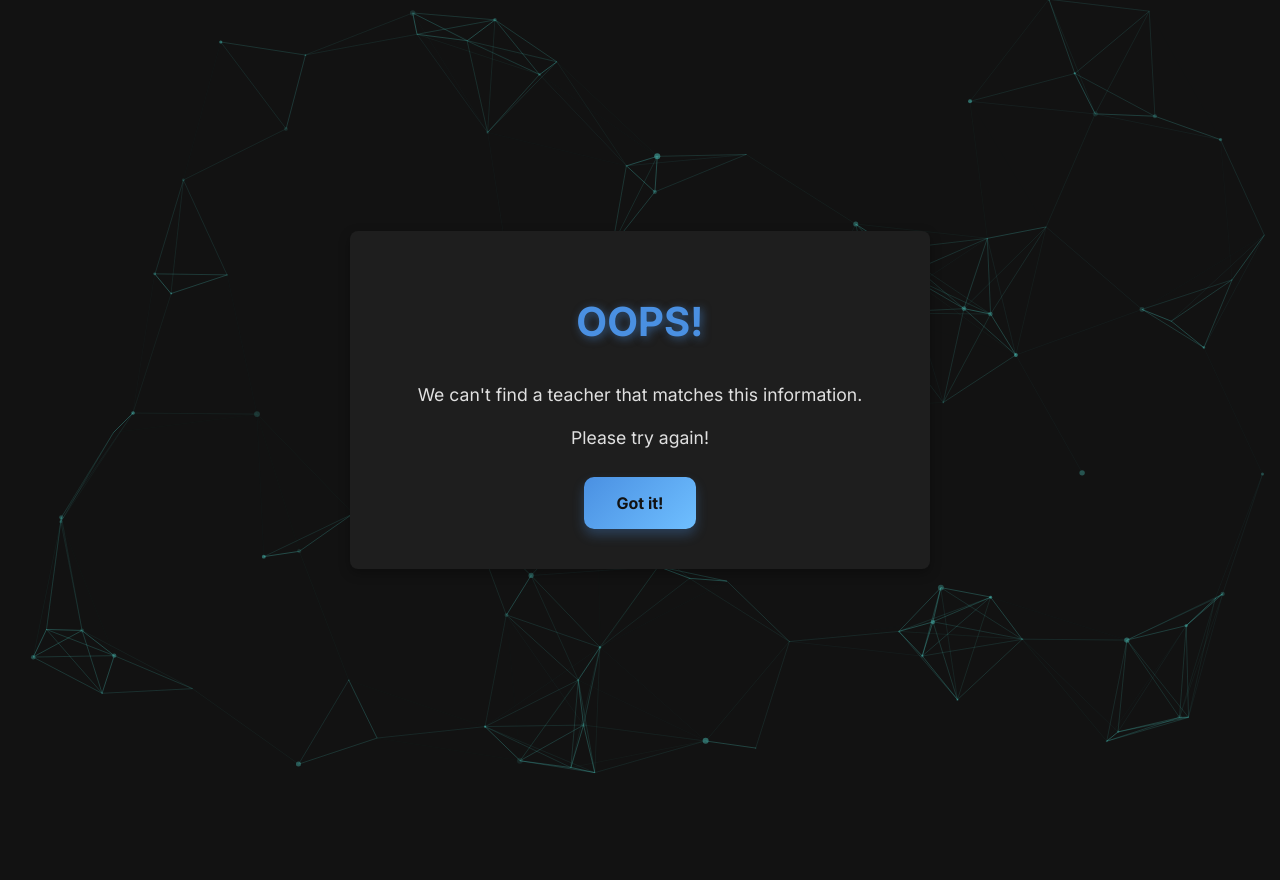
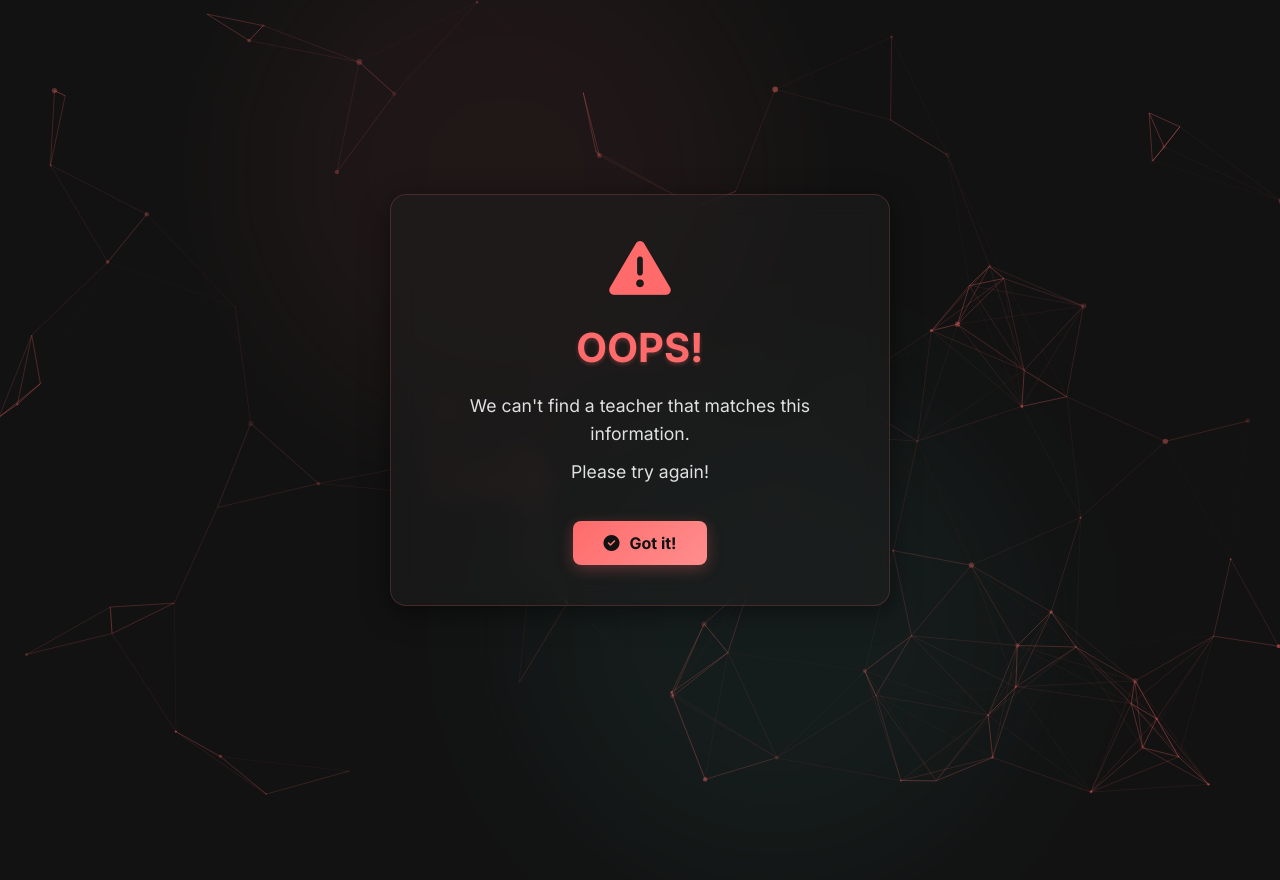
Before and after one commit to SEPAD-Project/WebApplication, a Python web app: template app/templates/teacher/wrong_teacher_info.html in a window 1280 px wide. Before the commit the page ends 773 px from the top, so only its background shows below. Run offline with Jinja, Linux system fonts and the light colour scheme; the template is opened without the code that fills it, so the values that code supplies are empty.

Commit message:
wrong teacher info page styles improved

```diff
--- a/app/static/css/teacher/wrong_teacher_info.css
+++ b/app/static/css/teacher/wrong_teacher_info.css
@@ -1,82 +1,206 @@
+:root {
+    --primary-color: #4ECDC4;
+    --primary-dark: #3aa8a1;
+    --secondary-color: #FF6B6B;
+    --dark-bg: #121212;
+    --dark-gray: #1E1E1E;
+    --medium-gray: #2C2C2C;
+    --light-gray: #E0E0E0;
+    --white: #FFFFFF;
+    --shadow: 0 4px 20px rgba(0, 0, 0, 0.2);
+  }
+
+  * {
+      box-sizing: border-box;
+      margin: 0;
+      padding: 0;
+  }
+
   body {
-    align-items: center;
-    background-color: #121212;
-    display: flex;
+      background-color: var(--dark-bg);
+      color: var(--light-gray);
       font-family: 'Inter', sans-serif;
       height: 100vh;
-    justify-content: center;
       margin: 0;
-    text-align: center;
+      overflow: hidden;
+      position: relative;
+  }
+
+  body::before,
+  body::after {
+      content: '';
+      position: absolute;
+      border-radius: 50%;
+      filter: blur(80px);
+      opacity: 0.4;
+      z-index: -1;
+  }
+
+  body::before {
+      top: -10%;
+      left: 20%;
+      width: 500px;
+      height: 500px;
+      background: rgba(255, 107, 107, 0.15);
+  }
+
+  body::after {
+      bottom: -10%;
+      right: 20%;
+      width: 500px;
+      height: 500px;
+      background: rgba(78, 205, 196, 0.15);
   }
 
   #particles-js {
       position: absolute;
-    top: 0;
-    left: 0;
       width: 100%;
       height: 100%;
       z-index: -1;
   }
 
-.notification-container {
-    align-items: center;
-    background-color: #1E1E1E;
-    border-radius: 8px;
-    box-shadow: 0 4px 12px rgba(0, 0, 0, 0.3);
+  .content-area {
       display: flex;
       flex-direction: column;
+      align-items: center;
+      justify-content: center;
+      width: 100%;
       padding: 40px;
-    width: 500px;
+      min-height: 100vh;
+  }
+
+  .glass-card {
+      background: rgba(30, 30, 30, 0.5);
+      backdrop-filter: blur(12px);
+      -webkit-backdrop-filter: blur(12px);
+      border-radius: 16px;
+      border: 1px solid rgba(255, 107, 107, 0.2);
+      box-shadow: var(--shadow),
+                  0 8px 32px rgba(0, 0, 0, 0.3);
+      padding: 40px;
+      width: 100%;
+      max-width: 500px;
+      transition: transform 0.3s ease, box-shadow 0.3s ease;
+  }
+
+  .glass-card:hover {
+      transform: translateY(-5px);
+      box-shadow: 0 12px 24px rgba(0, 0, 0, 0.4);
+  }
+
+  .notification-container {
+      display: flex;
+      flex-direction: column;
+      align-items: center;
+      text-align: center;
+  }
+
+  .notification-icon {
+      color: var(--secondary-color);
+      font-size: 3.5rem;
+      margin-bottom: 20px;
+      animation: pulse 1.5s infinite;
+  }
+
+  @keyframes pulse {
+      0% { transform: scale(1); }
+      50% { transform: scale(1.1); }
+      100% { transform: scale(1); }
   }
 
   .notification-title {
-    color: #4A90E2;
+      color: var(--secondary-color);
       font-size: 2.5rem;
-    font-weight: bold;
+      font-weight: 700;
       margin-bottom: 20px;
-    text-shadow: 2px 2px 8px rgba(74, 144, 226, 0.5);
+      text-shadow: 0 2px 4px rgba(255, 107, 107, 0.3);
   }
 
   .notification-text {
-    color: #E0E0E0;
+      color: var(--light-gray);
       font-size: 1.1rem;
-    margin-bottom: 5px;
-    text-align: center;
+      margin-bottom: 10px;
+      line-height: 1.6;
   }
 
   .notification-action {
-    background: linear-gradient(135deg, #4A90E2, #6FBFFF);
-    border-radius: 10px;
-    box-shadow: 0 6px 12px rgba(74, 144, 226, 0.3);
-    color: #121212;
+      background: linear-gradient(135deg, var(--secondary-color), #ff8e8e);
+      border: none;
+      border-radius: 8px;
+      box-shadow: 0 4px 15px rgba(255, 107, 107, 0.3);
+      color: var(--dark-bg);
       cursor: pointer;
-    display: inline-block;
+      display: inline-flex;
+      align-items: center;
       font-size: 1rem;
-    font-weight: bold;
-    margin-top: 1.5rem;
-    padding: 1rem 2rem;
+      font-weight: 600;
+      margin-top: 25px;
+      padding: 12px 30px;
       text-decoration: none;
-    transition: all 0.3s ease-in-out;
+      transition: all 0.3s ease;
       position: relative;
       overflow: hidden;
   }
 
-.notification-action::before {
+  .notification-action i {
+      margin-right: 10px;
+  }
+
+  .notification-action:hover {
+      background: linear-gradient(135deg, #ff8e8e, var(--secondary-color));
+      box-shadow: 0 6px 20px rgba(255, 107, 107, 0.4);
+      transform: translateY(-3px);
+  }
+
+  .notification-action::after {
       content: '';
       position: absolute;
       top: 0;
       left: -100%;
       width: 100%;
       height: 100%;
-    background: rgba(255, 255, 255, 0.2);
-    transition: left 0.5s ease-in-out;
+      background: linear-gradient(90deg, transparent, rgba(255, 255, 255, 0.2), transparent);
+      transition: left 0.5s ease;
   }
 
-.notification-action:hover::before {
+  .notification-action:hover::after {
       left: 100%;
   }
 
-.notification-action:hover {
-    box-shadow: 0 8px 16px rgba(74, 144, 226, 0.4);
-    transform: translateY(-2px);
+  /* Responsive Design */
+  @media (max-width: 768px) {
+      .content-area {
+          padding: 20px;
       }
+
+      .glass-card {
+          padding: 30px;
+      }
+
+      .notification-title {
+          font-size: 2rem;
+      }
+
+      .notification-text {
+          font-size: 1rem;
+      }
+  }
+
+  @media (max-width: 480px) {
+      .glass-card {
+          padding: 25px;
+      }
+
+      .notification-title {
+          font-size: 1.8rem;
+      }
+
+      .notification-icon {
+          font-size: 3rem;
+      }
+
+      .notification-action {
+          padding: 10px 25px;
+          font-size: 0.9rem;
+      }
+  }
--- a/app/templates/teacher/wrong_teacher_info.html
+++ b/app/templates/teacher/wrong_teacher_info.html
@@ -8,18 +8,58 @@
     <link rel="icon" type="image/x-icon" href="../static/icons/icon.ico">
     <link rel="stylesheet" href="{{ url_for('static', filename='css/teacher/wrong_teacher_info.css') }}">
     <link href="https://fonts.googleapis.com/css2?family=Inter:wght@400;500;700&display=swap" rel="stylesheet">
+    <link rel="stylesheet" href="https://cdnjs.cloudflare.com/ajax/libs/font-awesome/6.5.1/css/all.min.css">
 </head>
 <body>
     <div id="particles-js"></div>
 
-    <div class="notification-container">
-        <h1 class="notification-title">OOPS!</h1>
-        <p class="notification-text">We can't find a teacher that matches this information.</p>
-        <p class="notification-text">Please try again!</p>
-        <a href="{{ url_for('teacher_routes.panel_teachers') }}" class="notification-action">Got it!</a>
+    <div class="content-area">
+        <div class="glass-card notification-container">
+            <div class="notification-icon">
+                <i class="fas fa-exclamation-triangle"></i>
+            </div>
+            <h1 class="notification-title">OOPS!</h1>
+            <p class="notification-text">We can't find a teacher that matches this information.</p>
+            <p class="notification-text">Please try again!</p>
+            <a href="{{ url_for('teacher_routes.panel_teachers') }}" class="notification-action">
+                <i class="fas fa-check-circle"></i> Got it!
+            </a>
+        </div>
     </div>
 
-    <script src="{{ url_for('static', filename='js/particles.min.js') }}"></script>
-    <script src="{{ url_for('static', filename='js/particles_config.js') }}"></script>
+    <script src="https://cdn.jsdelivr.net/particles.js/2.0.0/particles.min.js"></script>
+    <script>
+        document.addEventListener('DOMContentLoaded', function() {
+            particlesJS('particles-js', {
+                "particles": {
+                    "number": { "value": 80, "density": { "enable": true, "value_area": 800 } },
+                    "color": { "value": "#FF6B6B" },
+                    "shape": { "type": "circle" },
+                    "opacity": { "value": 0.5, "random": true },
+                    "size": { "value": 3, "random": true },
+                    "line_linked": {
+                        "enable": true,
+                        "distance": 150,
+                        "color": "#FF6B6B",
+                        "opacity": 0.4,
+                        "width": 1
+                    },
+                    "move": {
+                        "enable": true,
+                        "speed": 1.5,
+                        "direction": "none",
+                        "random": true,
+                        "out_mode": "out"
+                    }
+                },
+                "interactivity": {
+                    "events": {
+                        "onhover": { "enable": true, "mode": "grab" },
+                        "onclick": { "enable": true, "mode": "push" }
+                    }
+                }
+            });
+        });
+    </script>
 </body>
 </html>
```
Lines whose indentation alone changed are shown as unchanged.
